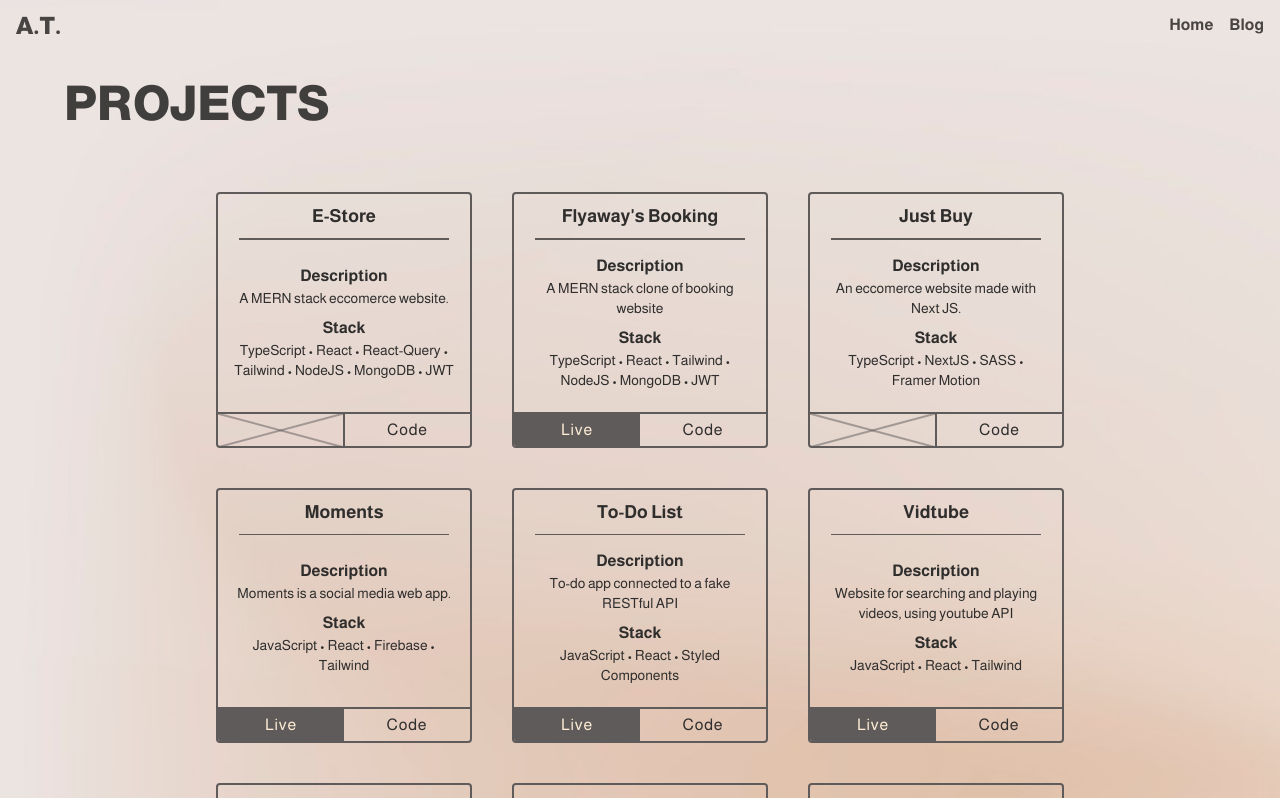
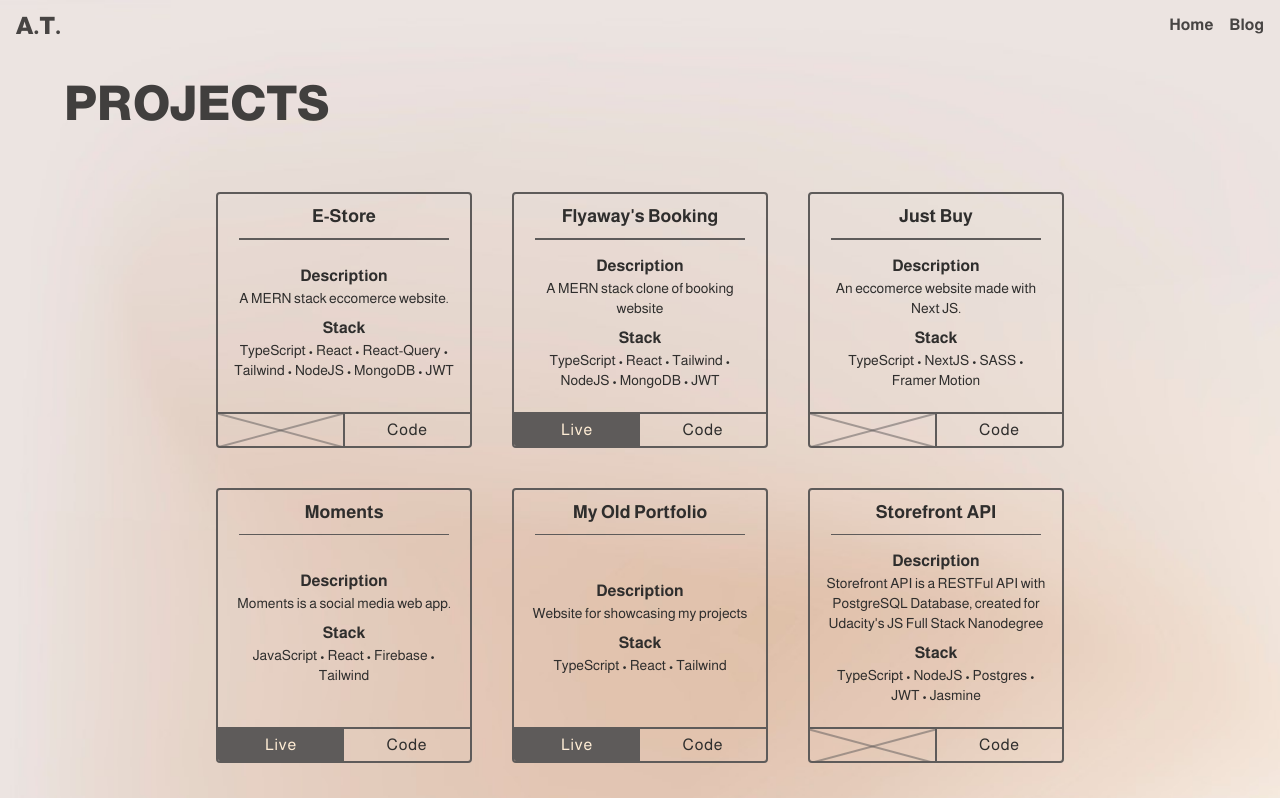
Before and after one commit to toukhyy/portfolio, a Next.js app: page /projects in a window 1280 px wide. Shown: the top 798 px of the page. Built offline with nearby package versions, Linux system fonts and the light colour scheme.

Commit message:
minor changes

```diff
--- a/app/_components/hero/Hero.tsx
+++ b/app/_components/hero/Hero.tsx
@@ -3,7 +3,7 @@ import Marquee from "react-fast-marquee";
 
 function Hero() {
   return (
-    <section className="text-cream-1000 relative min-h-screen bg-hero bg-cover">
+    <section className="relative min-h-screen bg-hero bg-cover text-cream-1000">
       <div className="mx-auto flex h-screen w-full max-w-6xl flex-col content-between pb-20 pt-20">
         <h2 className="text-8xl font-black uppercase leading-none tracking-tight opacity-80">
           Abdelrahman
@@ -16,7 +16,7 @@ function Hero() {
             {/* <RotatingBtn /> */}
             <Link
               href="/blog"
-              className="bg-cream-900 w-40 max-w-md px-1  text-center tracking-wider text-orange-100"
+              className="w-40 max-w-md bg-cream-900 px-1  text-center tracking-wider text-orange-100"
             >
               <Marquee speed={12} autoFill pauseOnHover>
                 <p className="mr-10 py-1.5">Blog</p>
@@ -24,16 +24,13 @@ function Hero() {
             </Link>
             <Link
               href="/projects"
-              className="border-cream-900 hover:bg-cream-900 border-2 py-1.5 text-center tracking-wider duration-200 hover:text-orange-100"
+              className="border-2 border-cream-900 py-1.5 text-center tracking-wider duration-200 hover:bg-cream-900 hover:text-orange-100"
             >
               <p>Projects</p>
             </Link>
-            <Link
-              href="/about-me"
-              className="border-cream-900 hover:bg-cream-900 border-2 py-1.5 text-center tracking-wider duration-200 hover:text-orange-100"
-            >
+            <div className="cursor-not-allowed border-2 border-cream-900 py-1.5 text-center tracking-wider duration-200 hover:bg-cream-900 hover:text-orange-100">
               <p>About me</p>
-            </Link>
+            </div>
           </div>
           <p className="self-end text-end text-7xl font-black uppercase leading-none tracking-tight opacity-80">
             Web
--- a/app/_utils/project-data.json
+++ b/app/_utils/project-data.json
@@ -41,22 +41,6 @@
   },
   {
     "type": "frontend",
-    "label": "To-do list",
-    "description": "To-do app connected to a fake RESTful API",
-    "liveUrl": "https://todo-list-iota-five.vercel.app/",
-    "ghRepo": "https://github.com/mactav1sh/todo-react/tree/master",
-    "stack": ["javaScript", "react", "styled Components"]
-  },
-  {
-    "type": "frontend",
-    "label": "Vidtube",
-    "description": "Website for searching and playing videos, using youtube API",
-    "liveUrl": "https://vidtubemact.netlify.app/",
-    "ghRepo": "https://github.com/mactav1sh/vidtube",
-    "stack": ["javaScript", "react", "tailwind"]
-  },
-  {
-    "type": "frontend",
     "label": "my old portfolio",
     "description": "Website for showcasing my projects",
     "liveUrl": "/",
```
